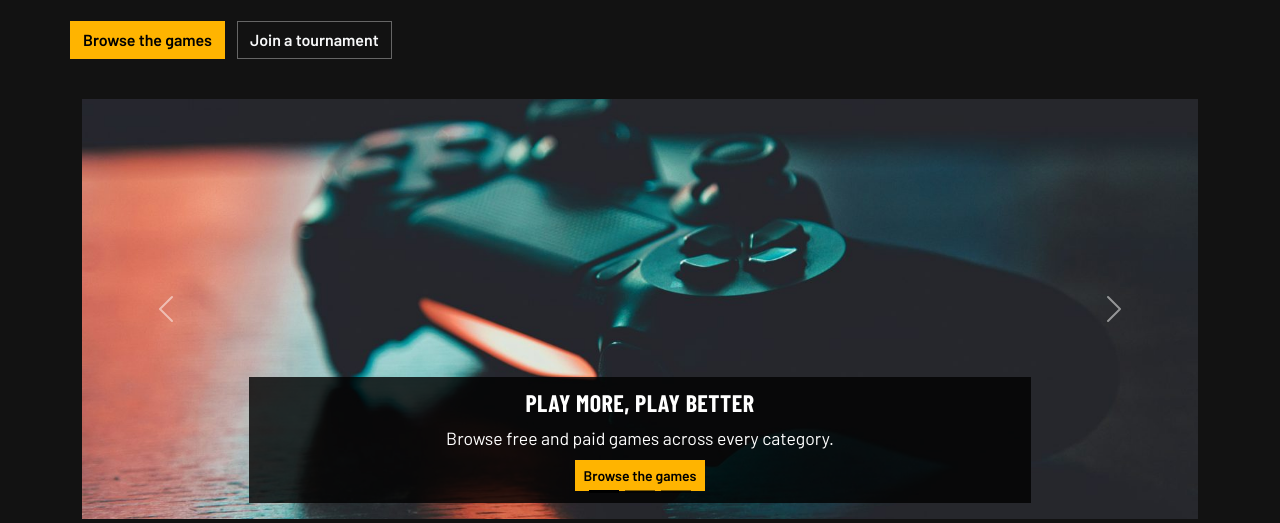
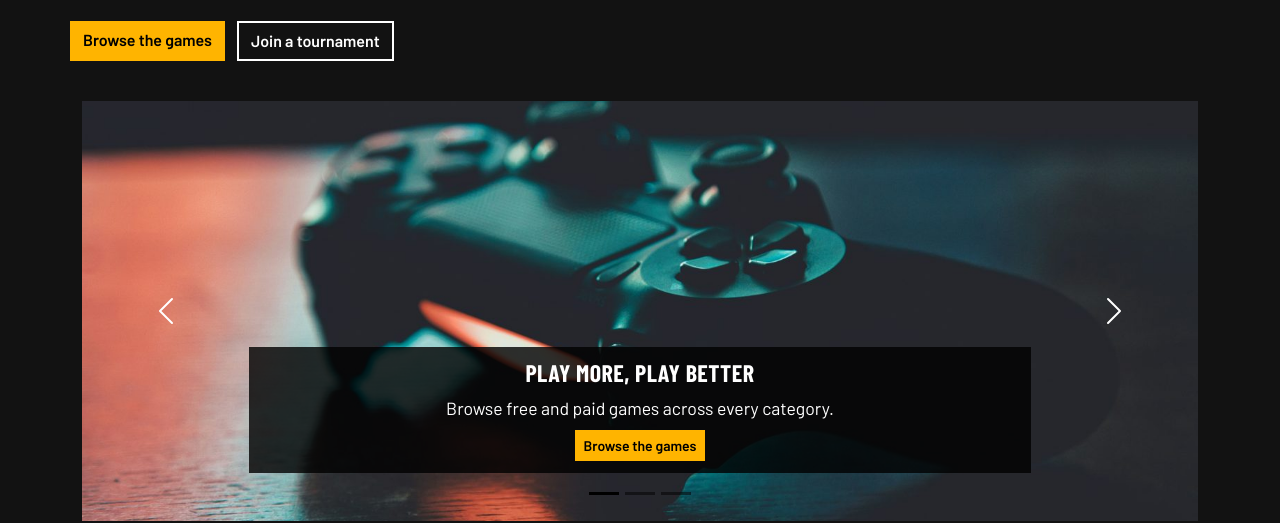
Before and after one commit to RomainStoddart/LevelUp, a plain HTML site: page index.html in a window 1280 px wide. Shown: the part 284-807 px from the top of the page. Drawn offline with nearby package versions, Linux system fonts and the light colour scheme.

Commit message:
Update Css

```diff
--- a/css/styles.css
+++ b/css/styles.css
@@ -86,7 +86,8 @@ select:focus-visible {
 }
 
 .btn-outline-light {
-  border-color: #666;
+  border: 2px solid #fff;
+  color: #fff;
 }
 
 /* ---------- Hero (home page) and page titles (games and register) ---------- */
@@ -148,11 +149,16 @@ select:focus-visible {
 
 .carousel-caption {
   background: rgba(0, 0, 0, 0.8);
-  bottom: 1rem;
+  bottom: 3rem; /* leaves room for the dots below the caption */
   padding: 0.75rem 1rem;
 }
 
 /* Bootstrap's dark mode turns the arrows black, so keep them white */
+.carousel-control-prev,
+.carousel-control-next {
+  opacity: 1;
+}
+
 [data-bs-theme="dark"] .carousel .carousel-control-prev-icon,
 [data-bs-theme="dark"] .carousel .carousel-control-next-icon {
   filter: none;
@@ -302,4 +308,9 @@ select:focus-visible {
   .carousel-caption {
     position: static;
   }
+
+  /* The dots would sit on top of the caption button, so hide them (the arrows still work) */
+  .carousel-indicators {
+    display: none;
+  }
 }
```
